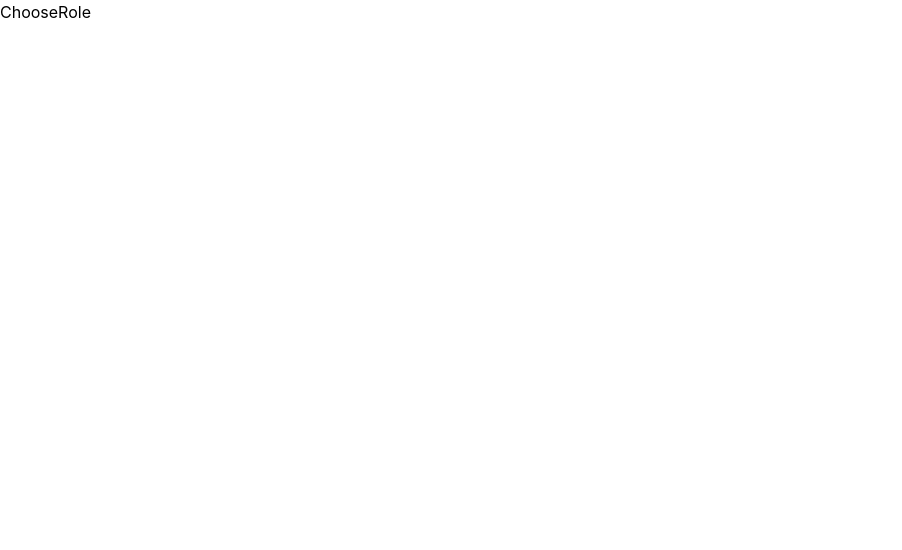
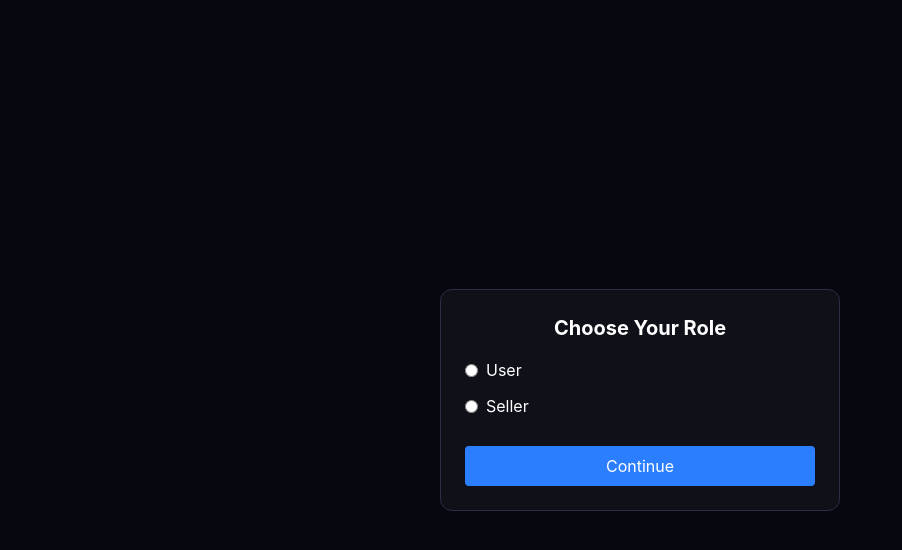
Before and after one commit to JawadAhmad-cloud/final-project-v2, a React app in the folder frontend/my-app/: page /role in a window 1280 px wide. Shown: the top 550 px of the page, without its empty margins (0-902 px from the left). Built offline with nearby package versions, Linux system fonts and the light colour scheme; the HTML template or start-up script is replaced by a standard one.

Commit message:
role selection has been designed

```diff
--- a/frontend/my-app/src/context/AuthContext.jsx
+++ b/frontend/my-app/src/context/AuthContext.jsx
@@ -36,15 +36,32 @@ const login = async (formData) => {
 
   const data = await res.json();
 
-  if (!res.ok) {
+  if (!data.success) {
     throw data;
   }
-setUser(data)
-  return setUser(data);
+const user=data.data
+setUser(user)
+return user
 };
-
+const setRoleApi= async(role)=>{
+  const res = await fetch("http://localhost:5000/api/auth/set-role",{
+    method:"POST",
+    headers: {
+      "Content-Type": "application/json",
+    },
+    credentials: "include",
+    body:JSON.stringify({role})
+  })
+ const data =await res.json()
+ if(!data.success){
+  throw data
+ }
+ const user=data.data
+setUser(user)
+return user
+}
 return (
-<AuthContext.Provider value={{user, register, login,setUser}}>
+<AuthContext.Provider value={{user, register, login, setRoleApi, setUser}}>
     {children}
 </AuthContext.Provider>
 )
--- a/frontend/my-app/src/pages/auth/ChooseRole.jsx
+++ b/frontend/my-app/src/pages/auth/ChooseRole.jsx
@@ -1,11 +1,75 @@
 import React from 'react'
-
+import { useContext } from 'react';
+import { useState } from 'react'
+import { useNavigate } from 'react-router-dom'
+import { AuthContext } from '../../context/AuthContext';
 function ChooseRole() {
 
+  const [role, setRole] = useState("");
+  const navigate = useNavigate();
+const {setRoleApi}=useContext(AuthContext)
+  const handleSubmit = async () => {
+  if (!role) return alert("Please select a role");
+
+  try {
+    const res = await setRoleApi(role);
+
+    if (res.success) {
+      const userRole = res.data.role;
+
+      if (userRole === "seller") {
+        navigate("/seller/dashboard");
+      } else if (userRole === "user") {
+        navigate("/user/dashboard");
+      }
+    } else {
+      alert(res.message || "Failed to set the role");
+    }
+
+  } catch (error) {
+    console.error("Error:", error);
+    alert(error.message || "Failed to set the role");
+  }
+};
 
   return (
-    <div>ChooseRole</div>
-  )
+    <div className="flex items-center justify-center min-h-screen bg-[#07080F] text-white">
+      <div className="w-[400px] bg-[#0F1018] p-6 rounded-xl border border-[#2C2D42]">
+        <h2 className="text-xl font-bold mb-4 text-center">
+          Choose Your Role
+        </h2>
+
+        <div className="flex flex-col gap-3">
+          <label className="flex items-center gap-2">
+            <input
+              type="radio"
+              value="user"
+              checked={role === "user"}
+              onChange={(e) => setRole(e.target.value)}
+            />
+            User
+          </label>
+
+          <label className="flex items-center gap-2">
+            <input
+              type="radio"
+              value="seller"
+              checked={role === "seller"}
+              onChange={(e) => setRole(e.target.value)}
+            />
+            Seller
+          </label>
+
+          <button
+            onClick={handleSubmit}
+            className="bg-blue-500 p-2 rounded mt-4"
+          >
+            Continue
+          </button>
+        </div>
+      </div>
+    </div>
+  );
 }
 
 export default ChooseRole
--- a/frontend/my-app/src/pages/auth/Login.jsx
+++ b/frontend/my-app/src/pages/auth/Login.jsx
@@ -14,17 +14,17 @@ function Login() {
     try {
       const user =await login(form)
       if(user.role==="seller"){
-        navigate("/seller-dashboard")
+        navigate("/seller/dashboard")
       }
       if(user.role==="user"){
-        navigate("/user-dashboard")
+        navigate("/user/dashboard")
       }
     } catch (error) {
   console.error("Error:", error);
   if(error.errors){
 seterrors(error.errors.map((e)=>e.msg ||e))
   } else if(error?.message){
-    seterrors(error.message)
+    seterrors([error.message])
   } else{
     seterrors("[Request failed]")
   }
@@ -37,7 +37,6 @@ seterrors(error.errors.map((e)=>e.msg ||e))
 }
   }
   const handleChange=(e)=>{
-    e.preventDefault()
     setform({
       ...form,
       [e.target.name]:e.target.value
```
